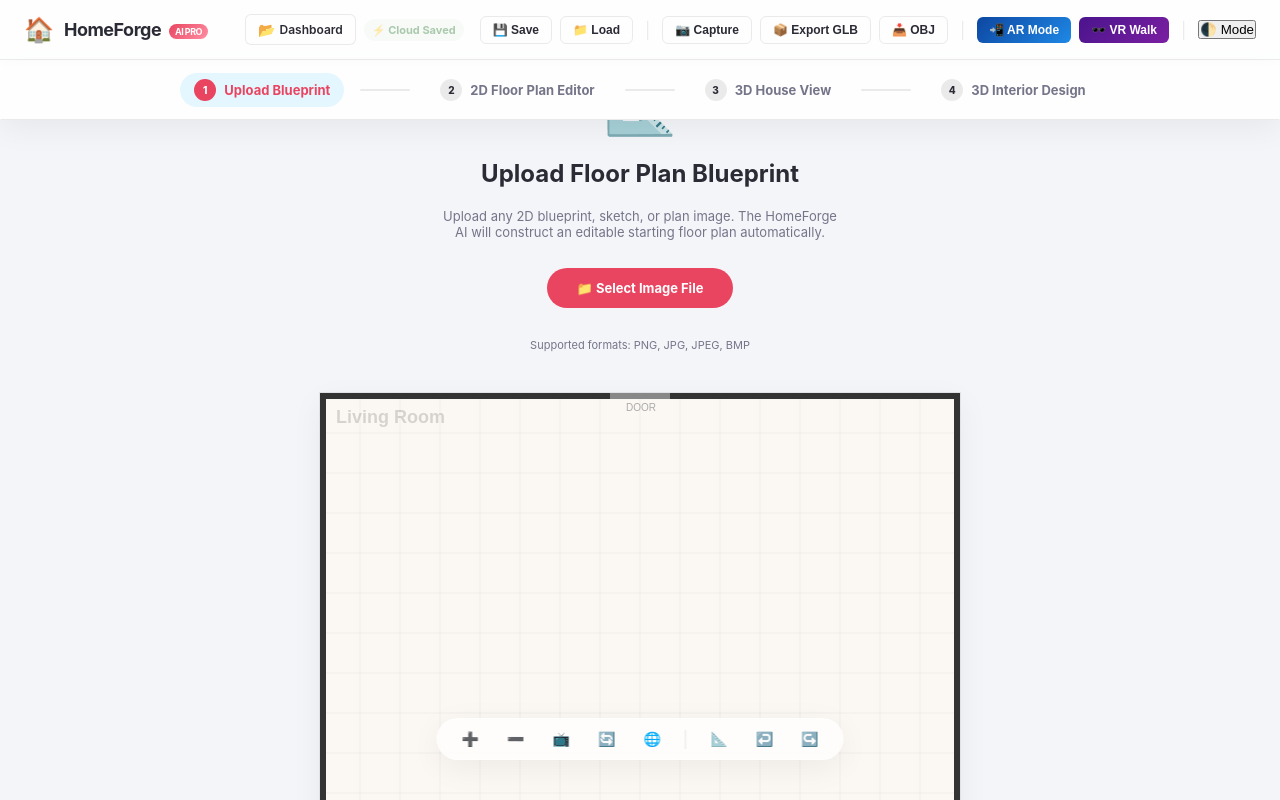
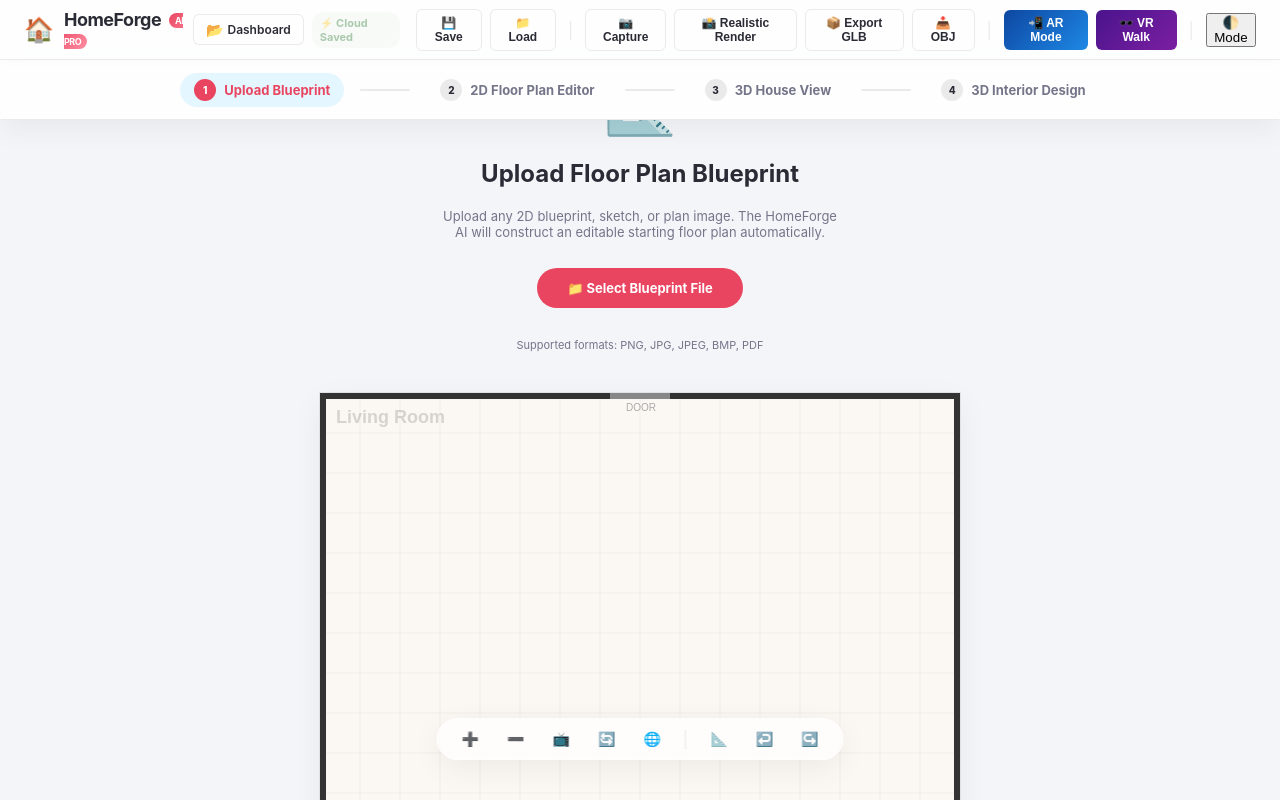
Before and after one commit to Mathudarshini10/interior-design-app, a Flask app: page /design in a window 1280 px wide. Run offline with Flask 3, Linux system fonts and the light colour scheme.

Commit message:
Integrate PDF blueprint uploads, dynamic canvas dimensions, and Cycles realistic photo rendering engine

```diff
--- a/app.py
+++ b/app.py
@@ -81,11 +81,30 @@ def upload_blueprint():
     filepath = os.path.join(UPLOAD_FOLDER, 'blueprint_' + file.filename)
     file.save(filepath)
 
+    original_filename = file.filename
+    display_url = f"/uploads/blueprint_{file.filename}"
+
+    # Convert PDF pages to PNG using PyMuPDF if needed
+    if file.filename.lower().endswith('.pdf'):
+        try:
+            import fitz
+            doc = fitz.open(filepath)
+            if len(doc) > 0:
+                page = doc[0]
+                pix = page.get_pixmap(dpi=150)
+                png_filename = file.filename.rsplit('.', 1)[0] + '.png'
+                png_filepath = os.path.join(UPLOAD_FOLDER, 'blueprint_' + png_filename)
+                pix.save(png_filepath)
+                filepath = png_filepath
+                display_url = f"/uploads/blueprint_{png_filename}"
+        except Exception as e:
+            print("Failed to convert PDF to PNG using PyMuPDF:", e)
+
     try:
         analyzer = BlueprintAnalyzer()
         recognition_data = analyzer.analyze(filepath)
-        recognition_data["filename"] = file.filename
-        recognition_data["url"] = f"/uploads/blueprint_{file.filename}"
+        recognition_data["filename"] = original_filename
+        recognition_data["url"] = display_url
         return jsonify(recognition_data)
     except Exception as e:
         import traceback
@@ -93,7 +112,7 @@ def upload_blueprint():
         return jsonify({
             "error": "Failed to analyze blueprint",
             "message": str(e),
-            "url": f"/uploads/blueprint_{file.filename}"
+            "url": display_url
         }), 500
 
 @app.route('/api/upload-furniture-image', methods=['POST'])
--- a/requirements.txt
+++ b/requirements.txt
@@ -3,3 +3,4 @@ flask-cors==4.0.1
 numpy==1.26.4
 opencv-python-headless==4.9.0.80
 werkzeug==3.0.3
+pymupdf==1.24.11
--- a/static/js/exporter.js
+++ b/static/js/exporter.js
@@ -173,6 +173,56 @@ const Exporter = {
     this.showNotification("📦 3D OBJ model downloaded!");
   },
 
+  // Trigger Cycles-emulated realistic render pass
+  triggerRealisticRender() {
+    const modal = document.getElementById('render-modal');
+    const loadingState = document.getElementById('render-loading-state');
+    const resultState = document.getElementById('render-result-state');
+    const progressBar = document.getElementById('render-progress-bar');
+    const statusText = document.getElementById('render-loading-status');
+    const outputImg = document.getElementById('render-output-image');
+
+    if (!modal) return;
+
+    // Switch on modal
+    modal.style.display = 'flex';
+    loadingState.style.display = 'block';
+    resultState.style.display = 'none';
+    progressBar.style.width = '0%';
+
+    let progress = 0;
+    const interval = setInterval(() => {
+      progress += Math.floor(Math.random() * 8) + 3;
+      if (progress >= 100) {
+        progress = 100;
+        clearInterval(interval);
+
+        // Match render with active style theme
+        let style = State.currentStyle || 'modern';
+        if (style !== 'luxury') style = 'modern'; // fallback to modern image
+
+        outputImg.src = `/static/images/render_${style}.jpg`;
+
+        loadingState.style.display = 'none';
+        resultState.style.display = 'block';
+        this.showNotification("📸 Photorealistic render finished!");
+      }
+      progressBar.style.width = progress + '%';
+      statusText.textContent = `Resolving ambient occlusion & shadows... ${progress}%`;
+    }, 100);
+  },
+
+  // Download high-resolution photorealistic render file
+  downloadRealisticRender() {
+    const outputImg = document.getElementById('render-output-image');
+    if (!outputImg || !outputImg.src) return;
+
+    const link = document.createElement('a');
+    link.href = outputImg.src;
+    link.download = `homeforge_realistic_render_${Date.now()}.jpg`;
+    link.click();
+  },
+
   showNotification(msg) {
     const notif = document.createElement('div');
     notif.className = 'toast-notification';
--- a/templates/design.html
+++ b/templates/design.html
@@ -34,6 +34,7 @@
       <span class="nav-divider">|</span>
 
       <button class="nav-btn" onclick="Exporter.exportPNG()" title="Export PNG Snapshot">📷 Capture</button>
+      <button class="nav-btn" onclick="Exporter.triggerRealisticRender()" title="Generate photorealistic Cycles render">📸 Realistic Render</button>
       <button class="nav-btn" onclick="Exporter.exportGLB()" title="Export 3D GLB Model">📦 Export GLB</button>
       <button class="nav-btn" onclick="Exporter.exportOBJ()" title="Export OBJ Model">📥 OBJ</button>
 
@@ -203,10 +204,10 @@
           <h2>Upload Floor Plan Blueprint</h2>
           <p style="color: var(--text-secondary); max-width: 400px; font-size: 13px;">Upload any 2D blueprint, sketch, or plan image. The HomeForge AI will construct an editable starting floor plan automatically.</p>
           <label class="upload-btn" for="blueprint-upload-file" style="padding: 12px 30px; font-size: 13px; border-radius: 30px;">
-            📁 Select Image File
+            📁 Select Blueprint File
           </label>
-          <input type="file" id="blueprint-upload-file" accept="image/*" onchange="UI.handleBlueprintUpload(this.files[0])" style="display: none;"/>
-          <div style="margin-top: 10px; font-size: 11px; color: var(--text-secondary);">Supported formats: PNG, JPG, JPEG, BMP</div>
+          <input type="file" id="blueprint-upload-file" accept="image/*,.pdf" onchange="UI.handleBlueprintUpload(this.files[0])" style="display: none;"/>
+          <div style="margin-top: 10px; font-size: 11px; color: var(--text-secondary);">Supported formats: PNG, JPG, JPEG, BMP, PDF</div>
         </div>
 
         <!-- 2D Canvas Toolbar (Step 2 & 4) -->
@@ -426,5 +427,29 @@
       }, 800);
     }
   </script>
+
+  <!-- REALISTIC RENDER DIALOG MODAL -->
+  <div id="render-modal" style="display: none; position: fixed; top: 0; left: 0; width: 100vw; height: 100vh; background: rgba(0,0,0,0.85); z-index: 10000; justify-content: center; align-items: center; backdrop-filter: blur(10px);">
+    <div class="glass-dark" style="padding: 30px; border-radius: 16px; width: 90%; max-width: 680px; text-align: center; border: 1px solid rgba(255,255,255,0.1); box-shadow: 0 20px 50px rgba(0,0,0,0.5);">
+      <div id="render-loading-state" style="display: block; padding: 40px 20px;">
+        <div style="font-size: 50px; margin-bottom: 20px; animation: spin 3s linear infinite;">⚙️</div>
+        <h3 style="margin-bottom: 12px; color: #fff;">Raytracing Light Path Solver</h3>
+        <p style="color: var(--text-secondary); font-size: 13px; margin-bottom: 20px;" id="render-loading-status">Emulating Cycles path-tracer & global illumination...</p>
+        <div style="width: 100%; height: 6px; background: rgba(255,255,255,0.1); border-radius: 3px; overflow: hidden; margin: 0 auto; max-width: 300px;">
+          <div id="render-progress-bar" style="width: 0%; height: 100%; background: var(--accent); transition: width 0.1s linear;"></div>
+        </div>
+      </div>
+      <div id="render-result-state" style="display: none;">
+        <h3 style="color: #fff; margin-bottom: 15px;">Photorealistic Render Completed</h3>
+        <div style="border-radius: 12px; overflow: hidden; border: 1px solid rgba(255,255,255,0.15); margin-bottom: 20px; background: #000; aspect-ratio: 4/3;">
+          <img id="render-output-image" src="" alt="Realistic Render" style="width: 100%; height: 100%; object-fit: cover; display: block;"/>
+        </div>
+        <div style="display: flex; gap: 12px; justify-content: center;">
+          <button class="nav-btn" onclick="Exporter.downloadRealisticRender()" style="padding: 10px 25px; border-radius: 30px; font-weight: bold; background: var(--accent); border: none; color: #fff;">📥 Download Snapshot</button>
+          <button class="nav-btn" onclick="document.getElementById('render-modal').style.display = 'none'" style="padding: 10px 25px; border-radius: 30px; background: rgba(255,255,255,0.1); border: 1px solid rgba(255,255,255,0.2);">Close</button>
+        </div>
+      </div>
+    </div>
+  </div>
 </body>
 </html>
```
Also changed, not shown: static/images/render_luxury.jpg (added), static/images/render_modern.jpg (added).
